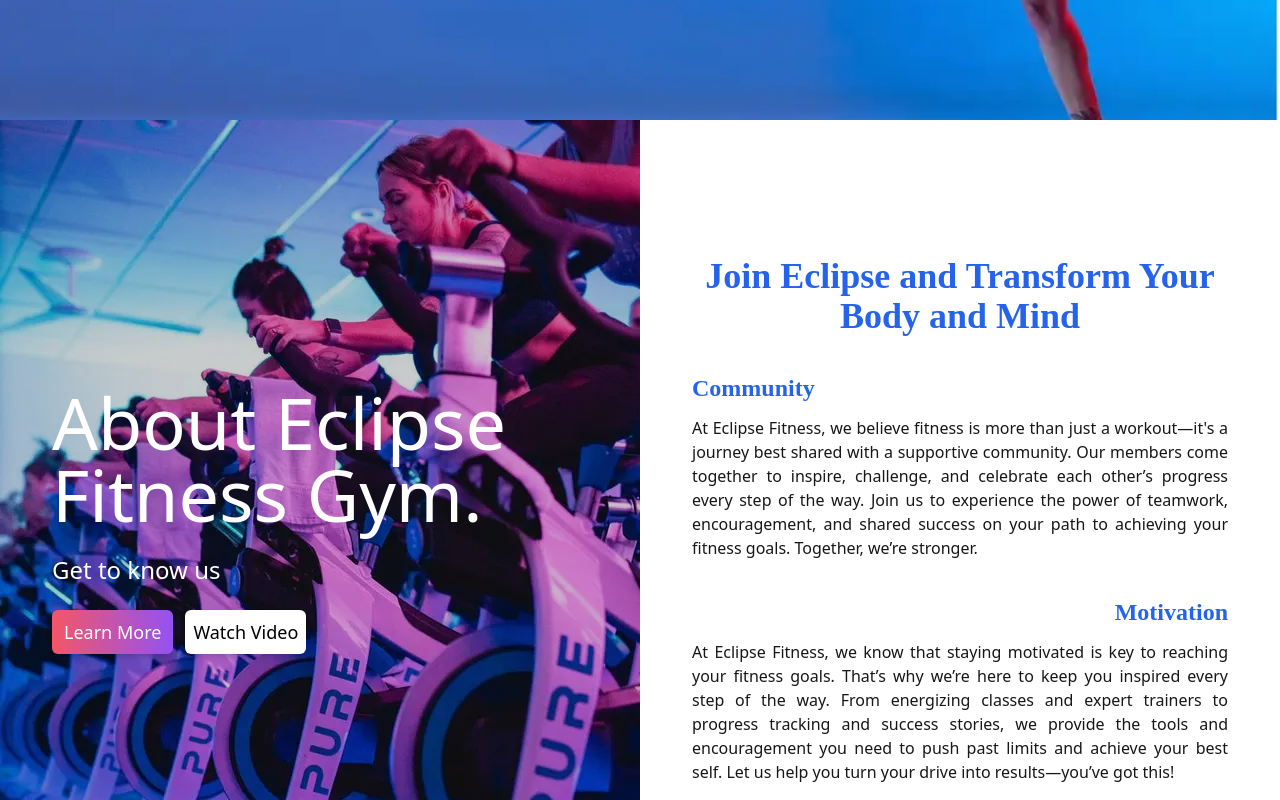
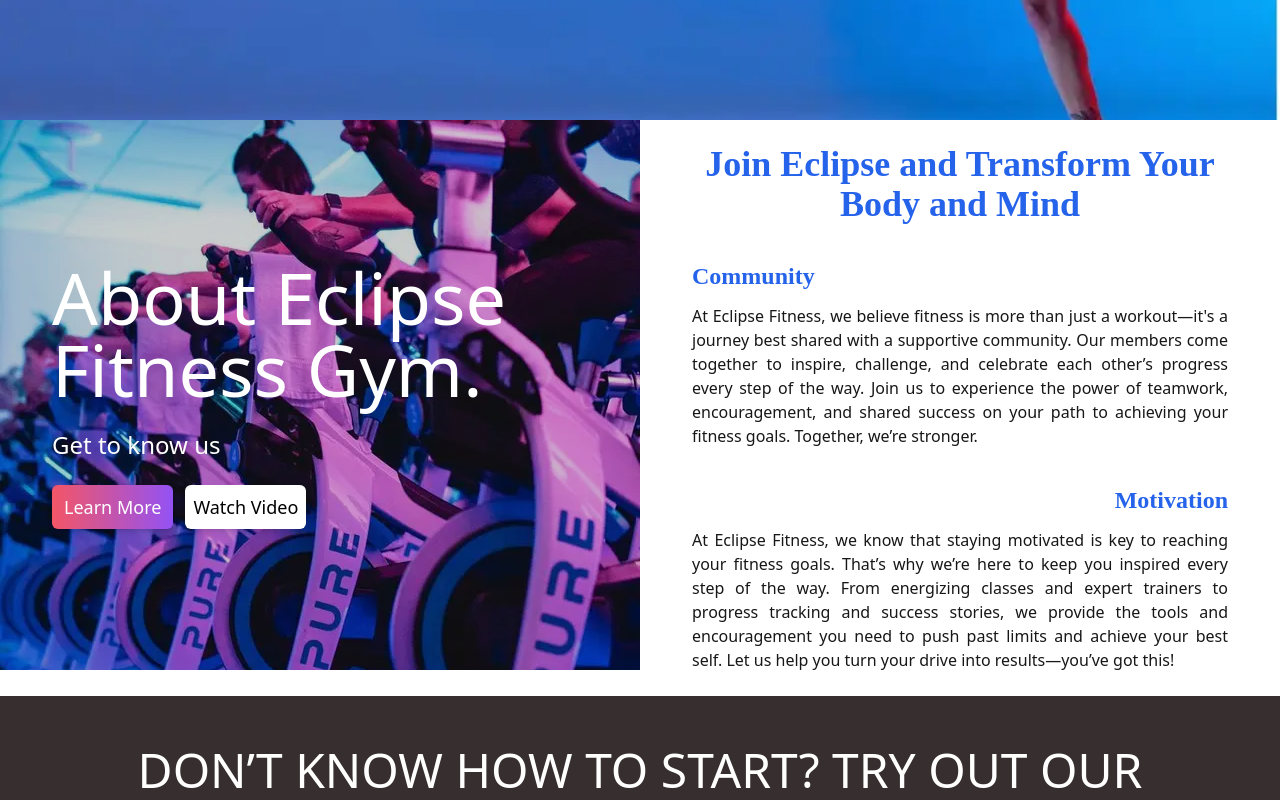
Before and after one commit to Ford-byte/nextjs-template, a Next.js app: page / in a window 1280 px wide. Shown: the part 480-1280 px from the top of the page. Built offline with nearby package versions, Linux system fonts and the light colour scheme; no server answers.

Commit message:
about refactor

```diff
--- a/components/blocks/About.jsx
+++ b/components/blocks/About.jsx
@@ -3,8 +3,8 @@ export default function About() {
   return (
     <section id="about" className="relative">
       <div className="grid grid-cols-1 lg:grid-cols-2">
-        <div className="relative h-full lg:min-h-[550px]">
-          <div className="">
+        <div className="relative h-[550px]">
+          <div className="h-full">
             <Image
               src={`/images/bg_about.webp`}
               width={500}
@@ -31,7 +31,7 @@ export default function About() {
             </div>
           </div>
         </div>
-        <div className="center items-center relative min-h-[550px]">
+        <div className="center items-center relative">
           <div className="container py-[24px] lg:px-[52px] flex flex-col gap-y-[36px]">
             <h2 className="text-center text-4xl font-[700] font-[Cairo] text-blue-600">
               Join Eclipse and Transform Your Body and Mind
```
